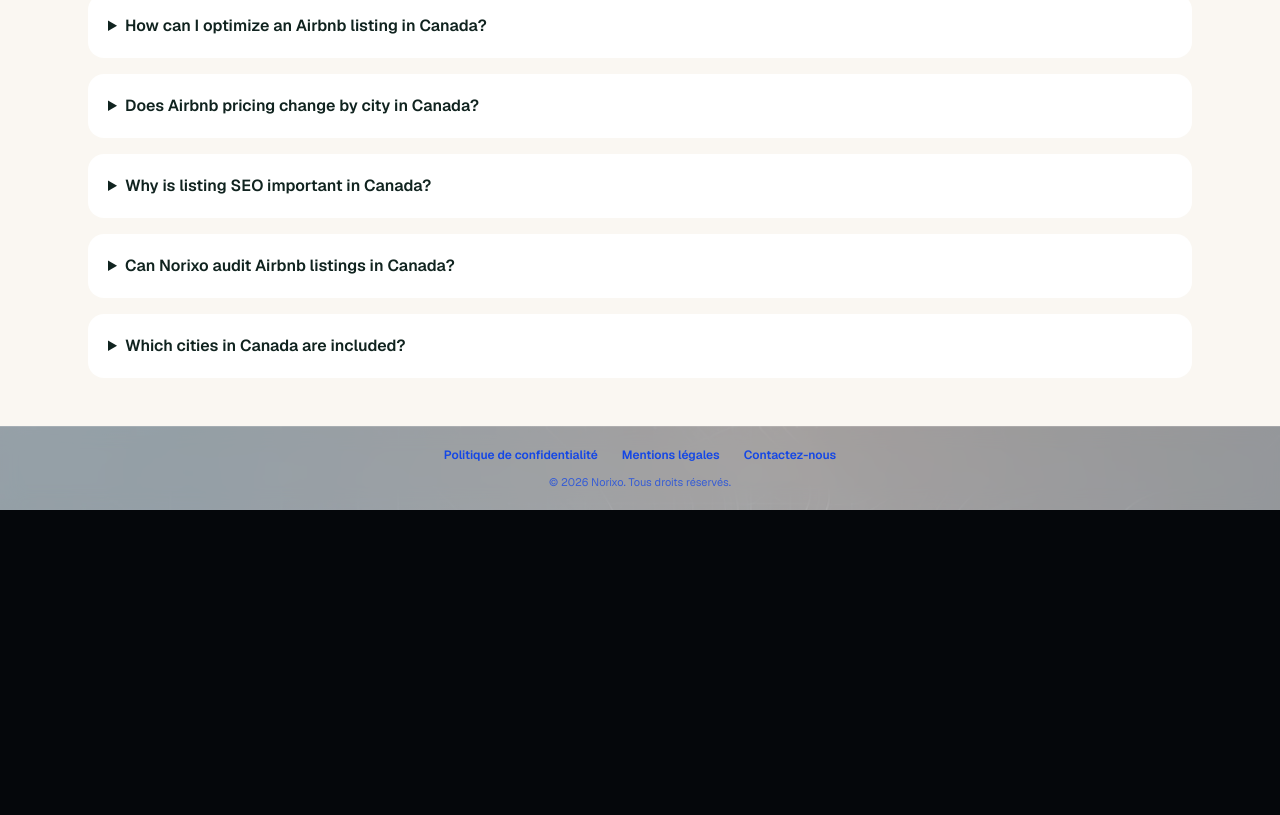
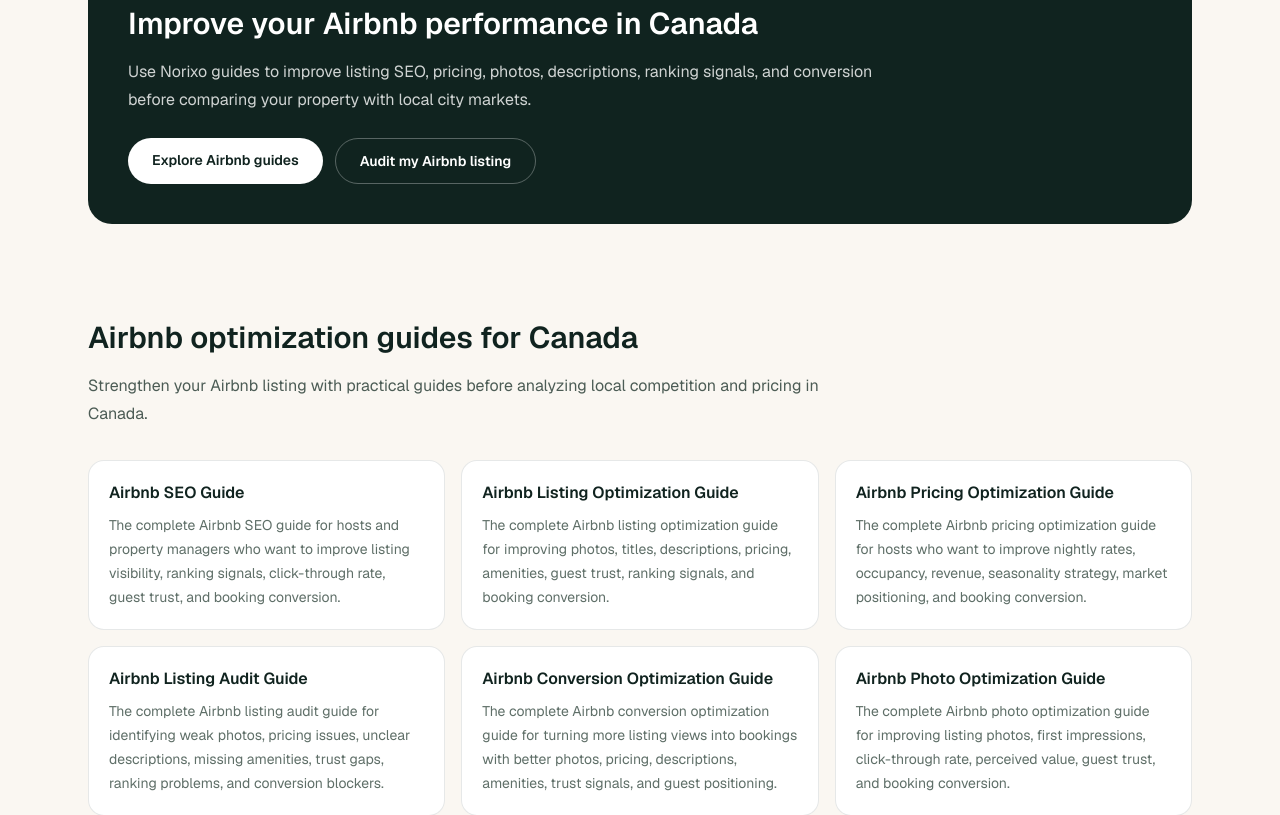
Before and after one commit to NorixoGroup/norixo-optimize, a Next.js app: page /countries/canada in a window 1280 px wide. Shown: the part 1280-2095 px from the top of the page. Before the commit the page ends 1790 px from the top, so only its background shows below. Built offline with nearby package versions, Linux system fonts and the light colour scheme; no server answers.

Commit message:
feat(seo): strengthen internal linking across content hubs

```diff
--- a/app/airbnb-optimizer/[city]/page.tsx
+++ b/app/airbnb-optimizer/[city]/page.tsx
@@ -91,6 +91,23 @@ function relatedHubCitiesFor(currentSlug: string, limit = 4): City[] {
   return out;
 }
 
+function countryToSlug(country: string) {
+  const map: Record<string, string> = {
+    France: "france",
+    Morocco: "morocco",
+    Spain: "spain",
+    Italy: "italy",
+    Portugal: "portugal",
+    Greece: "greece",
+    Japan: "japan",
+    Thailand: "thailand",
+    Canada: "canada",
+    "United States": "united-states",
+  };
+
+  return map[country] ?? country.toLowerCase().replace(/[^a-z0-9]+/g, "-").replace(/^-|-$/g, "");
+}
+
 export default async function CityOptimizerPage({ params }: PageProps) {
   const { city: citySlug } = await params;
   const city = getCityBySlug(citySlug);
@@ -110,6 +127,8 @@ export default async function CityOptimizerPage({ params }: PageProps) {
     pricingAngle,
     guestExpectationAngle,
   } = city;
+
+  const countrySlug = countryToSlug(country);
 
   const baseUrl = publicSiteUrl;
   const relatedHubCities = relatedHubCitiesFor(city.slug, 4);
@@ -380,31 +399,46 @@ export default async function CityOptimizerPage({ params }: PageProps) {
       </section>
 
       {/* Internal links — discrete crawl paths */}
-      <section
-        className="rounded-2xl border border-slate-200/90 bg-slate-50/60 px-5 py-4 md:px-6"
-        aria-labelledby="related-guides-heading"
-      >
-        <h2 id="related-guides-heading" className="text-[11px] font-semibold uppercase tracking-[0.18em] text-slate-500">
-          Related guides
-        </h2>
-        <nav className="mt-3 flex flex-wrap gap-x-5 gap-y-2 text-[13px] text-slate-800" aria-label="Related optimization guides">
-          {relatedHubCities.map((c) => (
-            <Link
-              key={c.slug}
-              href={`/airbnb-optimizer/${c.slug}`}
-              className="font-medium text-slate-800 underline-offset-4 transition-colors hover:text-slate-900 hover:underline"
-            >
-              Airbnb optimization · {c.name}
+      <section className="nk-section-card">
+          <h2 className="text-xl font-semibold tracking-[-0.01em] text-slate-950">
+            Related Airbnb optimization resources
+          </h2>
+          <p className="mt-2 text-sm leading-6 text-slate-600">
+            Build a stronger Airbnb strategy for {name} by combining local
+            market insights with country-level guidance and practical listing
+            optimization guides.
+          </p>
+
+          <nav
+            className="mt-4 flex flex-wrap gap-x-5 gap-y-2 text-[13px] text-slate-800"
+            aria-label="Related optimization resources"
+          >
+            <Link href={`/countries/${countrySlug}`} className="underline-offset-4 hover:underline">
+              Airbnb optimizer {country}
             </Link>
-          ))}
-          <Link
-            href="/booking-optimization"
-            className="font-medium text-slate-800 underline-offset-4 transition-colors hover:text-slate-900 hover:underline"
-          >
-            Booking.com listing optimization
-          </Link>
-        </nav>
-      </section>
+            <Link href="/countries" className="underline-offset-4 hover:underline">
+              Airbnb markets by country
+            </Link>
+            <Link href="/guides" className="underline-offset-4 hover:underline">
+              Airbnb optimization guides
+            </Link>
+            <Link href="/guides/airbnb-seo" className="underline-offset-4 hover:underline">
+              Airbnb SEO
+            </Link>
+            <Link href="/guides/airbnb-listing-optimization" className="underline-offset-4 hover:underline">
+              Listing optimization
+            </Link>
+            <Link href="/guides/airbnb-pricing-optimization" className="underline-offset-4 hover:underline">
+              Pricing optimization
+            </Link>
+            <Link href="/guides/airbnb-listing-audit" className="underline-offset-4 hover:underline">
+              Listing audit
+            </Link>
+            <Link href="/analyze" className="underline-offset-4 hover:underline">
+              Run an Airbnb audit
+            </Link>
+          </nav>
+        </section>
 
       {/* CTA */}
       <section
--- a/app/countries/[country]/page.tsx
+++ b/app/countries/[country]/page.tsx
@@ -3,6 +3,7 @@ import { notFound } from "next/navigation";
 import type { Metadata } from "next";
 import { countries, getCountryBySlug } from "@/data/countries";
 import { cities } from "@/data/cities";
+import { guides } from "@/data/guides";
 import { buildCountryMetadata } from "@/lib/seo/buildCountryMetadata";
 
 type Props = {
@@ -222,6 +223,74 @@ export default async function CountryPage({ params }: Props) {
       </section>
 
       <section className="mx-auto max-w-6xl px-6 py-12">
+        <div className="rounded-3xl bg-[#10231F] p-8 text-white md:p-10">
+          <p className="text-sm font-semibold uppercase tracking-[0.2em] text-white/60">
+            Airbnb growth resources
+          </p>
+          <h2 className="mt-3 text-3xl font-semibold">
+            Improve your Airbnb performance in {country.name}
+          </h2>
+          <p className="mt-4 max-w-3xl leading-7 text-white/80">
+            Use Norixo guides to improve listing SEO, pricing, photos,
+            descriptions, ranking signals, and conversion before comparing your
+            property with local city markets.
+          </p>
+          <div className="mt-6 flex flex-wrap gap-3">
+            <Link
+              href="/guides"
+              className="rounded-full bg-white px-6 py-3 text-sm font-semibold text-[#10231F]"
+            >
+              Explore Airbnb guides
+            </Link>
+            <Link
+              href="/analyze"
+              className="rounded-full border border-white/30 px-6 py-3 text-sm font-semibold text-white"
+            >
+              Audit my Airbnb listing
+            </Link>
+          </div>
+        </div>
+      </section>
+
+      <section className="mx-auto max-w-6xl px-6 py-12">
+        <div className="mb-8 max-w-3xl">
+          <h2 className="text-3xl font-semibold">
+            Airbnb optimization guides for {country.name}
+          </h2>
+          <p className="mt-4 leading-7 text-[#4C5C55]">
+            Strengthen your Airbnb listing with practical guides before
+            analyzing local competition and pricing in {country.name}.
+          </p>
+        </div>
+
+        <div className="grid gap-4 md:grid-cols-2 lg:grid-cols-3">
+          {guides
+            .filter((guide) =>
+              [
+                "airbnb-seo",
+                "airbnb-listing-optimization",
+                "airbnb-pricing-optimization",
+                "airbnb-listing-audit",
+                "airbnb-photo-optimization",
+                "airbnb-conversion-optimization",
+              ].includes(guide.slug)
+            )
+            .map((guide) => (
+              <Link
+                key={guide.slug}
+                href={`/guides/${guide.slug}`}
+                className="rounded-2xl border border-[#10231F]/10 bg-white p-5 transition hover:-translate-y-0.5 hover:shadow-md"
+              >
+                <p className="font-semibold">{guide.title}</p>
+                <p className="mt-2 text-sm leading-6 text-[#5F6F68]">
+                  {guide.description}
+                </p>
+              </Link>
+            ))}
+        </div>
+      </section>
+
+      <section className="mx-auto max-w-6xl px-6 py-12">
         <h2 className="text-3xl font-semibold">
           Airbnb optimization FAQ for {country.name}
         </h2>
--- a/app/guides/[guide]/page.tsx
+++ b/app/guides/[guide]/page.tsx
@@ -171,9 +171,35 @@ export default async function GuidePage({ params }: Props) {
 
       <RelatedGuides guides={guides} currentSlug={guide.slug} />
 
-      <RelatedCountries countries={countries} />
+      <RelatedCountries
+        countries={countries.filter((country) =>
+          [
+            "france",
+            "morocco",
+            "spain",
+            "italy",
+            "united-states",
+            "canada",
+          ].includes(country.slug)
+        )}
+      />
 
-      <RelatedCities cities={cities} />
+      <RelatedCities
+        cities={cities.filter((city) =>
+          [
+            "paris",
+            "marrakech",
+            "london",
+            "barcelona",
+            "new-york",
+            "dubai",
+            "tokyo",
+            "nice",
+            "miami",
+          ].includes(city.slug)
+        )}
+        title="Explore high-demand Airbnb markets"
+      />
     </main>
   );
 }
```
